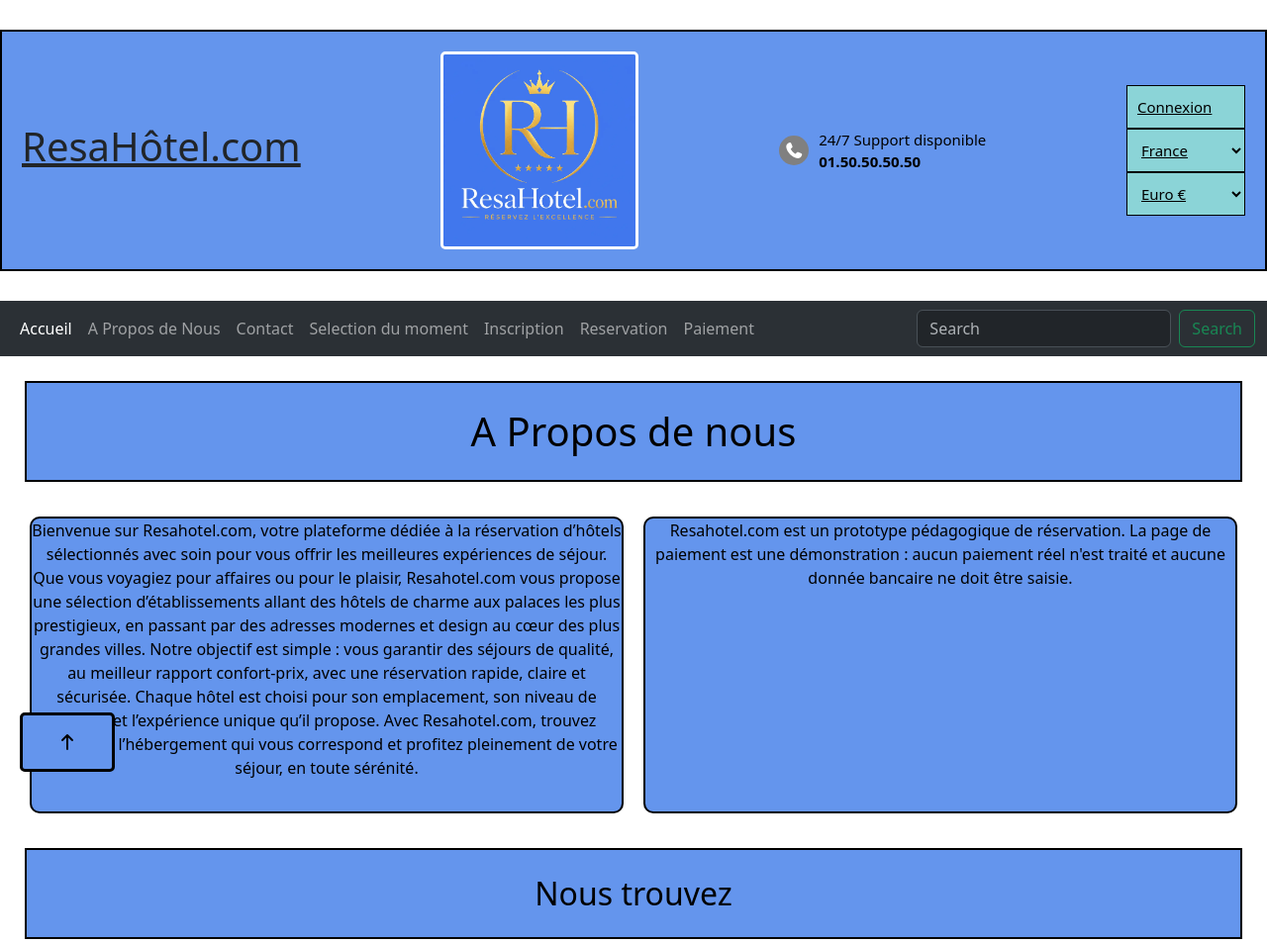
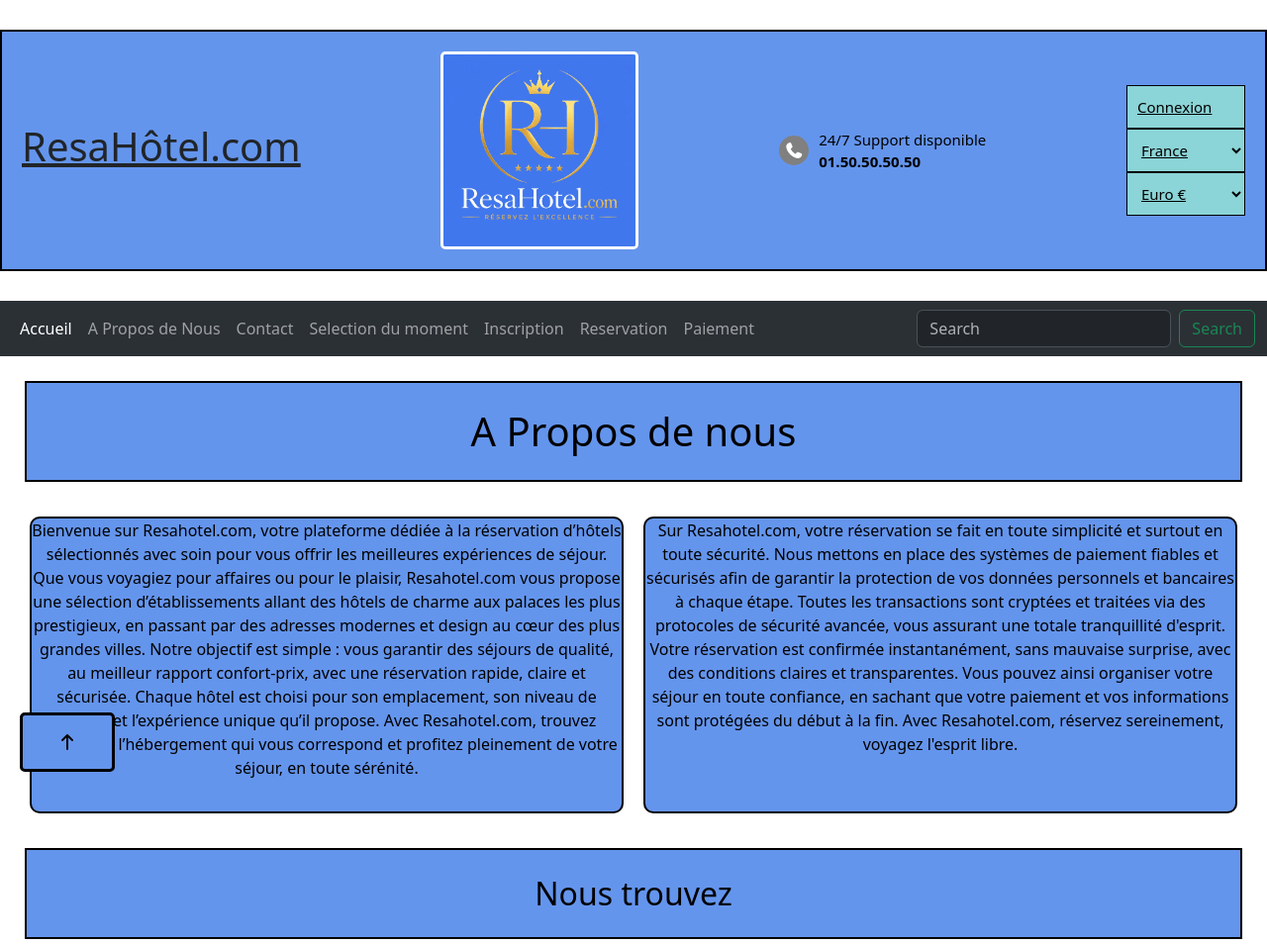
Before and after one commit to Ilaria-Digital-School/Projet.DeveloppeurWeb.Randu.Julien.2026, a plain HTML site: page Pages/a-propos.html in a window 1280 px wide. Shown: the top 954 px of the page at 99% size. Drawn offline with nearby package versions, Linux system fonts and the light colour scheme.

Commit message:
remodification de la page a propos, la premiere version été mieux

```diff
--- a/Pages/a-propos.html
+++ b/Pages/a-propos.html
@@ -178,8 +178,24 @@
                 </div>
 
                 <div class="a-propos">
-                    Resahotel.com est un prototype pédagogique de réservation. La page de paiement est une
-                    démonstration : aucun paiement réel n'est traité et aucune donnée bancaire ne doit être saisie.
+                    Sur Resahotel.com, votre réservation se fait en toute simplicité et surtout en toute sécurité.
+
+                    Nous mettons en place des systèmes de paiement fiables et sécurisés afin de garantir la protection
+                    de vos
+                    données
+                    personnels et bancaires à chaque étape. Toutes les transactions sont cryptées et traitées via des
+                    protocoles
+                    de
+                    sécurité avancée, vous assurant une totale tranquillité d'esprit.
+
+                    Votre réservation est confirmée instantanément, sans mauvaise surprise, avec des conditions claires
+                    et
+                    transparentes. Vous pouvez ainsi organiser votre séjour en toute confiance, en sachant que votre
+                    paiement et
+                    vos
+                    informations sont protégées du début à la fin.
+
+                    Avec Resahotel.com, réservez sereinement, voyagez l'esprit libre.
                 </div>
             </div>
 
```
